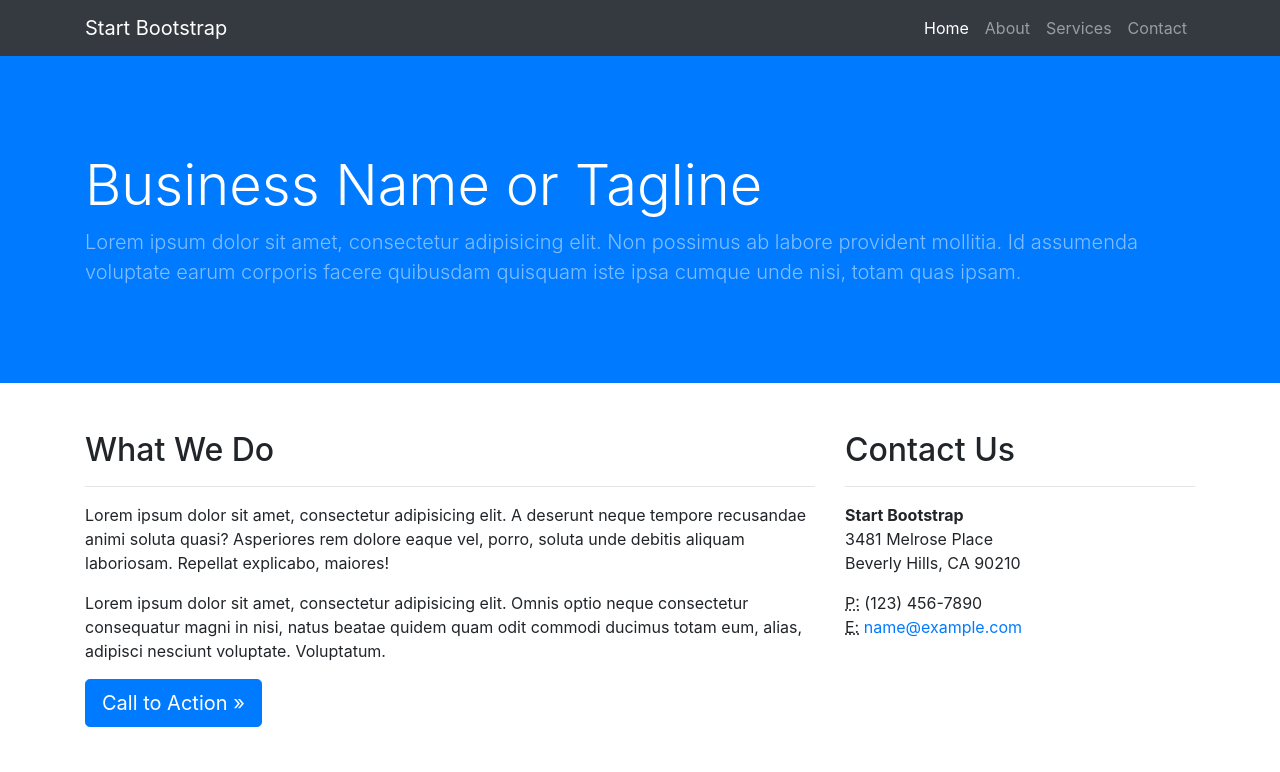
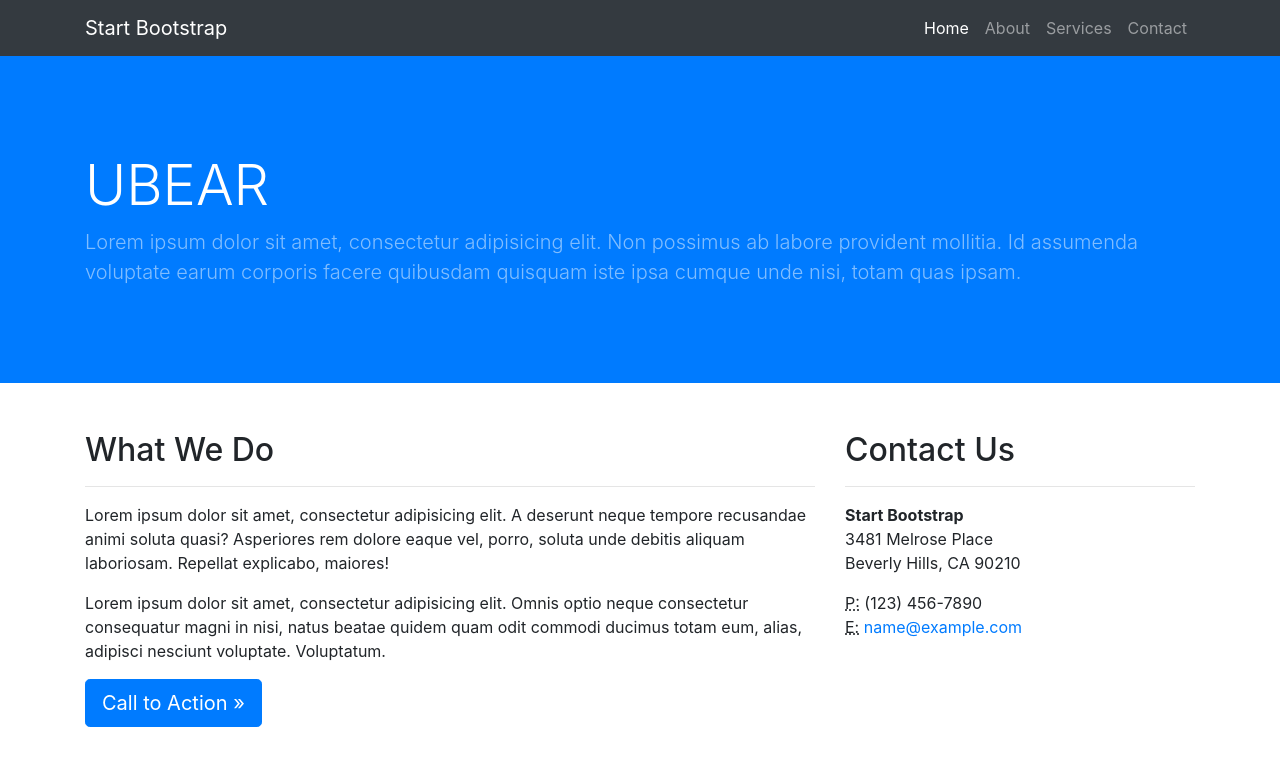
Before and after one commit to charlottejohnston/Working-Prototype, a website: page Working Prototype/index.html in a window 1280 px wide. Shown: the top 772 px of the page. Drawn offline with Linux system fonts and the light colour scheme.

Commit message:
trying again

```diff
--- a/Working Prototype/index.html
+++ b/Working Prototype/index.html
@@ -53,7 +53,7 @@
     <div class="container h-100">
       <div class="row h-100 align-items-center">
         <div class="col-lg-12">
-          <h1 class="display-4 text-white mt-5 mb-2">Business Name or Tagline</h1>
+          <h1 class="display-4 text-white mt-5 mb-2">UBEAR</h1>
           <p class="lead mb-5 text-white-50">Lorem ipsum dolor sit amet, consectetur adipisicing elit. Non possimus ab labore provident mollitia. Id assumenda voluptate earum corporis facere quibusdam quisquam iste ipsa cumque unde nisi, totam quas ipsam.</p>
         </div>
       </div>
```
